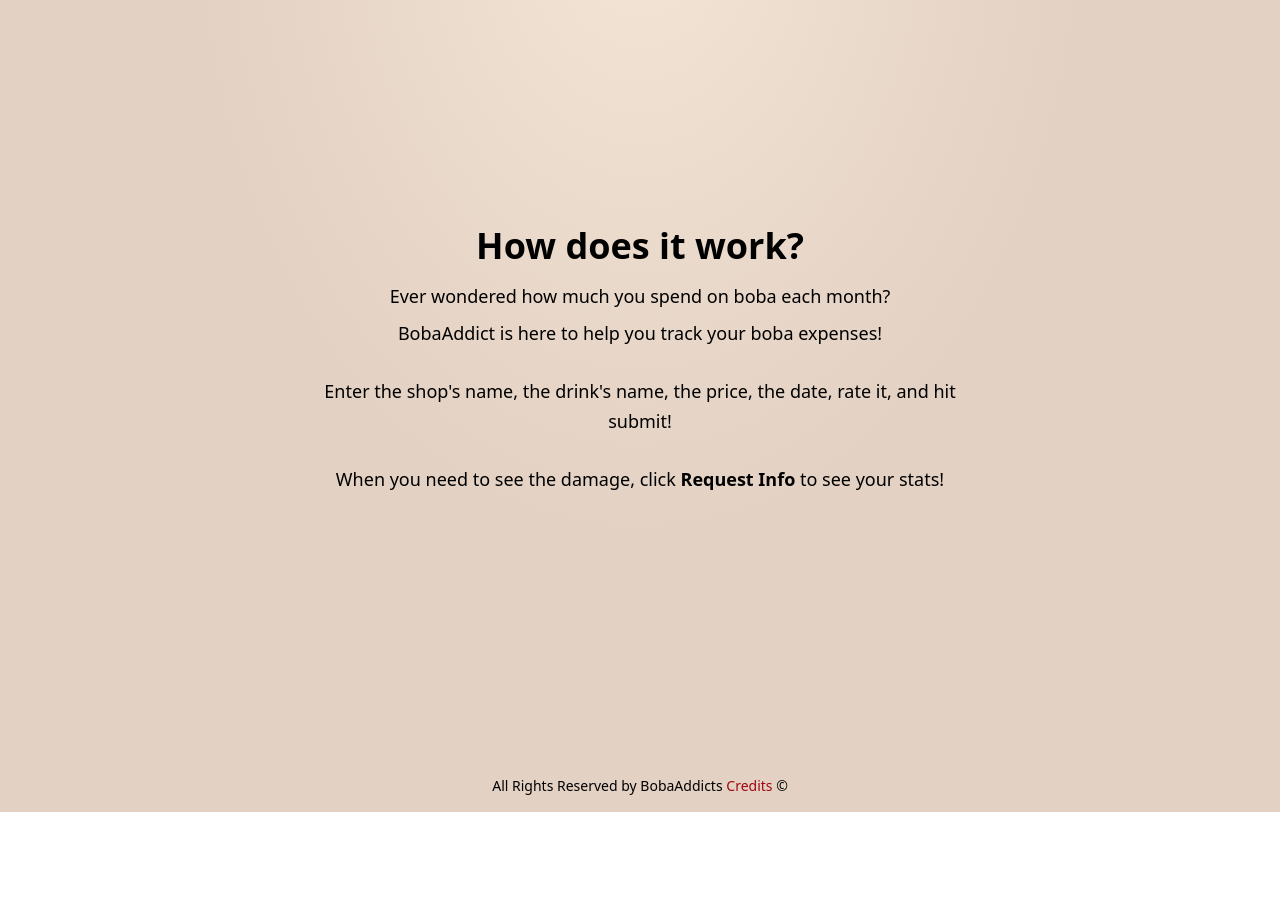
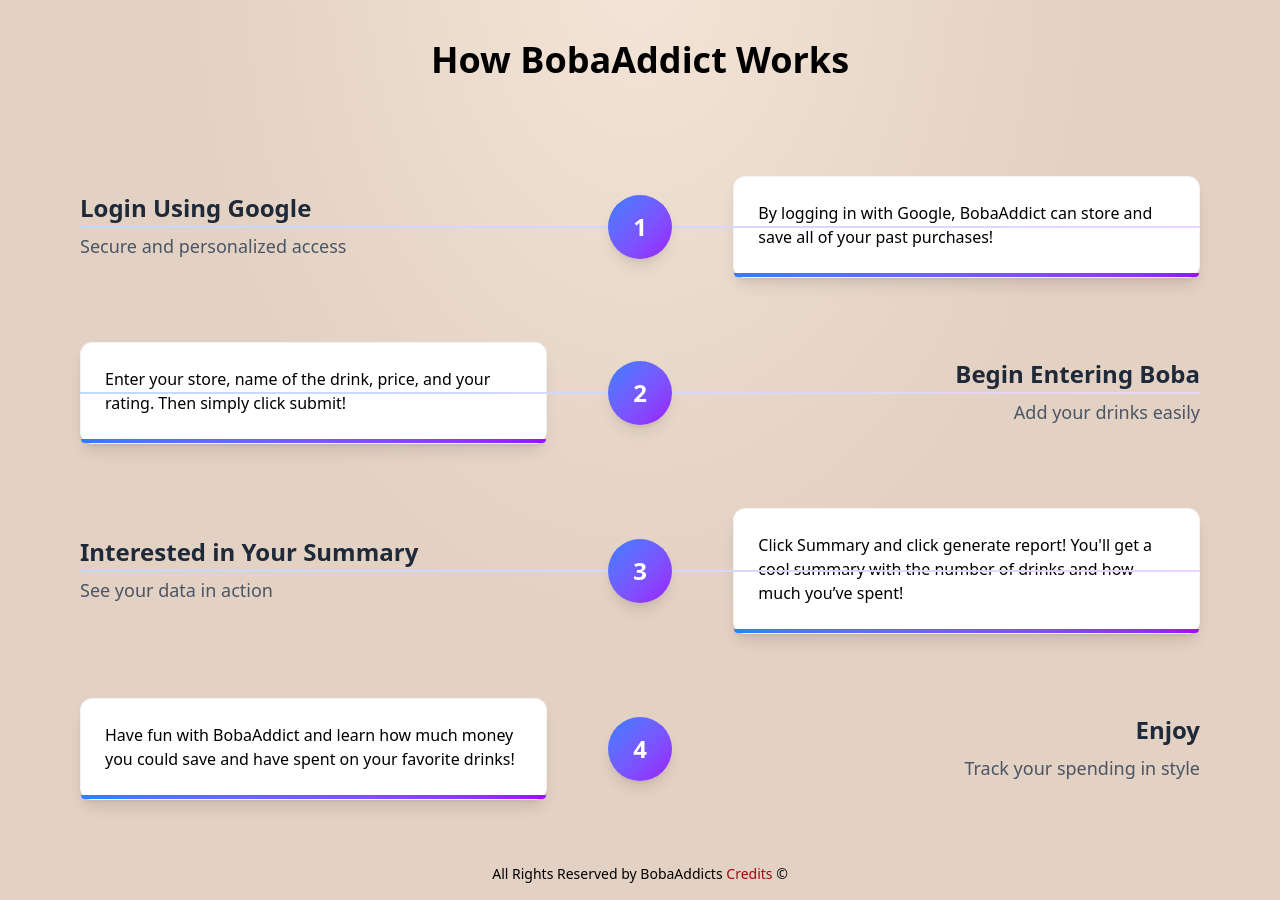
Before and after one commit to acaaron23/bobaaddict, a Next.js app: page / in a window 1280 px wide. Shown: the part 1000-1900 px from the top of the page. Before the commit the page ends 1812 px from the top, so only its background shows below. Built offline with nearby package versions, Linux system fonts and the light colour scheme; no server answers.

Commit message:
added v1 of steps

```diff
--- a/app/components/Nav.tsx
+++ b/app/components/Nav.tsx
@@ -11,13 +11,6 @@ export default async function Nav() {
         <nav className="flex w-full justify-between items-center h-20 bg-black px-10">
             <div className="flex items-center">
                 <Link href="/" className="text-white text-2xl font-bold"> BobaAddict </Link>
-                <Image
-                    src="/boba.png"
-                    alt="BobaAddict logo"
-                    width={40}
-                    height={40}
-                    className="w-10 h-10"
-                />
             </div>
 
             <ul className="flex items-center list-none space-x-8">
--- /dev/null
+++ b/app/components/ZigZagSteps.tsx
@@ -0,0 +1,91 @@
+"use client";
+
+import React from 'react';
+import { cn } from '@/app/lib/utils';
+
+interface Step {
+    id: number;
+    title: string;
+    description: string;
+    content: string;
+    icon?: React.ReactNode;
+}
+
+interface ZigzagStepsProps {
+    steps: Step[];
+    className?: string;
+}
+
+const ZigZagSteps: React.FC<ZigzagStepsProps> = ({ steps, className }) => {
+    return (
+        <div className={cn("relative max-w-6xl mx-auto py-12 px-4", className)}>
+            <div className="absolute left-8 top-0 bottom-0 w-0.5 bg-gradient-to-b from-blue-400 to-purple-400 md:hidden" />
+
+            {steps.map((step, index) => {
+                const isEven = index % 2 === 0;
+                const isLast = index === steps.length - 1;
+
+                return (
+                    <div
+                        key={step.id}
+                        className={cn(
+                            "relative mb-16 last:mb-0",
+                            "md:flex md:items-center md:justify-between",
+                            !isEven && "md:flex-row-reverse"
+                        )}
+                    >
+                        {!isLast && (
+                            <div className="hidden md:block absolute top-1/2 left-1/2 transform -translate-x-1/2 -translate-y-1/2 w-full h-0.5 bg-gradient-to-r from-blue-200 to-purple-200 z-0" />
+                        )}
+
+                        <div className="absolute left-4 md:left-1/2 md:transform md:-translate-x-1/2 z-10">
+                            <div className="w-16 h-16 bg-gradient-to-br from-blue-500 to-purple-600 rounded-full flex items-center justify-center shadow-lg transform transition-all duration-300 hover:scale-110">
+                                {step.icon || (
+                                    <span className="text-2xl font-bold text-white">
+                    {step.id}
+                  </span>
+                                )}
+                            </div>
+                        </div>
+
+                        <div className={cn(
+                            "flex flex-col md:flex-row md:items-center md:justify-between w-full",
+                            !isEven && "md:flex-row-reverse"
+                        )}>
+                            <div className={cn(
+                                "ml-24 md:ml-0 md:w-5/12 mb-6 md:mb-0",
+                                !isEven && "md:text-right"
+                            )}>
+                                <div className="group cursor-pointer">
+                                    <h3 className="text-2xl font-bold text-gray-800 mb-2 transition-colors duration-300 group-hover:text-blue-600">
+                                        {step.title}
+                                    </h3>
+                                    <p className="text-gray-600 text-lg leading-relaxed">
+                                        {step.description}
+                                    </p>
+                                </div>
+                            </div>
+
+                            <div className={cn(
+                                "ml-24 md:ml-0 md:w-5/12",
+                                !isEven && "md:text-left"
+                            )}>
+                                <div className="bg-white rounded-xl shadow-lg hover:shadow-xl transition-all duration-300 transform hover:-translate-y-1 border border-gray-100">
+                                    <div className="p-6">
+                                        <div className="prose prose-gray max-w-none">
+                                            {step.content}
+                                        </div>
+                                    </div>
+
+                                    <div className="h-1 bg-gradient-to-r from-blue-500 to-purple-600 rounded-b-xl" />
+                                </div>
+                            </div>
+                        </div>
+                    </div>
+                );
+            })}
+        </div>
+    );
+};
+
+export default ZigZagSteps;
--- /dev/null
+++ b/app/lib/utils.ts
@@ -0,0 +1,6 @@
+import { clsx, type ClassValue } from 'clsx';
+import { twMerge } from 'tailwind-merge';
+
+export function cn(...inputs: ClassValue[]) {
+    return twMerge(clsx(inputs));
+}
--- a/app/page.tsx
+++ b/app/page.tsx
@@ -1,6 +1,7 @@
 'use client'
 
 import { useRef } from 'react'
+import ZigzagSteps from '@/app/components/ZigZagSteps';
 
 export default function Home() {
     const explanationRef = useRef<HTMLDivElement | null>(null)
@@ -13,6 +14,33 @@ export default function Home() {
             })
         }
     }
+
+    const bobaSteps = [
+        {
+            id: 1,
+            title: "Login Using Google",
+            description: "Secure and personalized access",
+            content: "By logging in with Google, BobaAddict can store and save all of your past purchases!",
+        },
+        {
+            id: 2,
+            title: "Begin Entering Boba",
+            description: "Add your drinks easily",
+            content: "Enter your store, name of the drink, price, and your rating. Then simply click submit!",
+        },
+        {
+            id: 3,
+            title: "Interested in Your Summary",
+            description: "See your data in action",
+            content: "Click Summary and click generate report! You'll get a cool summary with the number of drinks and how much you’ve spent!",
+        },
+        {
+            id: 4,
+            title: "Enjoy",
+            description: "Track your spending in style",
+            content: "Have fun with BobaAddict and learn how much money you could save and have spent on your favorite drinks!",
+        }
+    ];
 
     return (
         <div className=" flex flex-col items-center justify-center">
@@ -46,19 +74,11 @@ export default function Home() {
                 ref={explanationRef}
                 className="min-h-screen w-full flex flex-col items-center justify-center mt-20 px-4"
             >
-                <p className="text-3xl md:text-4xl font-bold text-black text-center mb-4">
-                    How does it work?
-                </p>
-                <p className="text-lg text-black text-center max-w-2xl leading-relaxed">
-                    Ever wondered how much you spend on boba each month? <br />
-                    <span className="inline-block mt-2">BobaAddict is here to help you track your boba expenses!</span>
-                    <br />
-                    <br />
-                    Enter the shop&#39;s name, the drink&#39;s name, the price, the date, rate it, and hit submit!
-                    <br />
-                    <br />
-                    When you need to see the damage, click <strong>Request Info</strong> to see your stats!
-                </p>
+
+                <div className="mt-20">
+                    <h2 className="text-4xl font-bold text-center mb-12">How BobaAddict Works</h2>
+                    <ZigzagSteps steps={bobaSteps} />
+                </div>
             </div>
         </div>
     )
--- a/package.json
+++ b/package.json
@@ -10,12 +10,14 @@
   },
   "dependencies": {
     "@react-oauth/google": "^0.12.2",
+    "clsx": "^2.1.1",
     "jwt-decode": "^4.0.0",
     "mongodb": "^6.17.0",
     "next": "15.3.4",
     "next-auth": "^5.0.0-beta.29",
     "react": "^19.0.0",
-    "react-dom": "^19.0.0"
+    "react-dom": "^19.0.0",
+    "tailwind-merge": "^3.3.1"
   },
   "devDependencies": {
     "@eslint/eslintrc": "^3",
```
Also changed, not shown: 1 other file (tests, documents, lock files or other folders).
